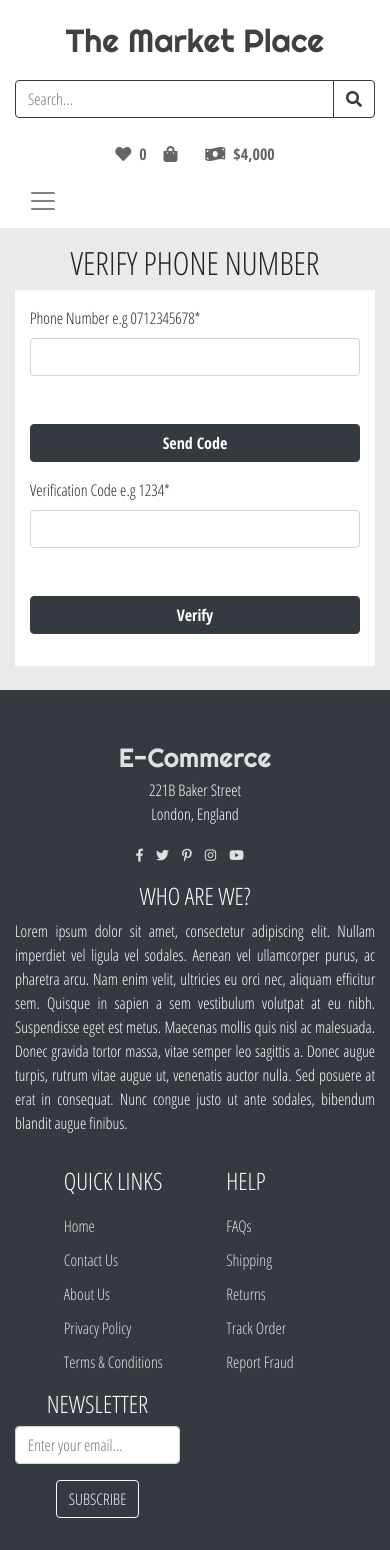
After one commit to Ifraibrahim770/Buy-it, a Django app: page /verifyPhoneNumber/ in a window 390 px wide. The commit adds this page. Run offline with Django 3.2, Linux system fonts and the light colour scheme; some libraries are stand-ins or nearby versions; some web fonts are replaced.

Commit message:
Phone Verification Front End

```diff
--- a/buy_it_v1/store/forms.py
+++ b/buy_it_v1/store/forms.py
@@ -1,5 +1,5 @@
 from django.forms import ModelForm
-from django.contrib.auth.forms import UserCreationForm, AuthenticationForm,UserChangeForm
+from django.contrib.auth.forms import UserCreationForm, AuthenticationForm, UserChangeForm
 from django.contrib.auth.models import User
 from django import forms
 
@@ -20,3 +20,11 @@ class ResetPasswordForm(UserChangeForm):
     class Meta:
         model = User
         fields = ['password']
+
+
+class PhoneForm(forms.Form):
+    your_number = forms.IntegerField(label='Phone Number e.g 0712345678')
+
+
+class VerifyForm(forms.Form):
+    verification_code = forms.IntegerField(label='Verification Code e.g 1234')
--- a/buy_it_v1/store/templates/store/checkout.html
+++ b/buy_it_v1/store/templates/store/checkout.html
@@ -18,6 +18,7 @@
 	            border-radius: 4px;
 	            padding: 10px;" class="box-element" id="form-wrapper">
             <form id="user_form" action="{% url 'save_info'%}" method="get">
+                 {% csrf_token %}
                 <div id="user_info">
                     <div class="form-field">
                         <input required class="form-control" type="text" name="name" placeholder="Name.."
--- a/buy_it_v1/store/templates/store/gg.html
+++ b/buy_it_v1/store/templates/store/gg.html
@@ -30,7 +30,7 @@
                             <div class="col-auto mr-auto">
                                 <ul class="top-nav">
                                     <li>
-                                        <a href="tel:+123-456-7890"><i class="fa fa-phone-square mr-2"></i>+123-456-7890</a>
+                                        <a href="{% url 'verifyPhoneNumber' %}"><i class="fa fa-phone-square mr-2"></i>Verify Phone Number</a>
                                     </li>
                                     <li>
                                         <a href="mailto:mail@ecom.com"><i class="fa fa-envelope mr-2"></i>mail@ecom.com</a>
--- /dev/null
+++ b/buy_it_v1/store/templates/store/verifyPhoneNumber.html
@@ -0,0 +1,74 @@
+<!doctype html>
+<html lang="en">
+<head>
+    {%extends 'store/gg.html' %}
+     {% load static %}
+    {% load crispy_forms_tags %}
+    {% load socialaccount %}
+    {% providers_media_js %}
+    <meta charset="UTF-8">
+    <meta name="viewport"
+          content="width=device-width, user-scalable=no, initial-scale=1.0, maximum-scale=1.0, minimum-scale=1.0">
+    <meta http-equiv="X-UA-Compatible" content="ie=edge">
+    <title>E-Commerce Template</title>
+
+    <link href="//fonts.googleapis.com/css?family=Righteous" rel="stylesheet">
+    <link href="//fonts.googleapis.com/css?family=Open+Sans+Condensed:300,300i,700" rel="stylesheet">
+    <link href="//fonts.googleapis.com/css?family=Open+Sans:300,300i,400,400i,600,600i" rel="stylesheet">
+
+    <link rel="stylesheet" href="https://use.fontawesome.com/releases/v5.7.2/css/all.css" integrity="sha384-fnmOCqbTlWIlj8LyTjo7mOUStjsKC4pOpQbqyi7RrhN7udi9RwhKkMHpvLbHG9Sr" crossorigin="anonymous">
+
+    <link rel="stylesheet" href="{% static 'css/bootstrap.min.css' %}">
+    <link rel="stylesheet" href="{% static 'css/all.min.css' %}">
+    <link rel="stylesheet" href="{% static 'css/style.css' %}">
+</head>
+<body>
+
+         {% block content %}
+            <div class="col-12">
+                <!-- Main Content -->
+                <div class="row">
+                    <div class="col-12 mt-3 text-center text-uppercase">
+                        <h2>Verify Phone Number</h2>
+                    </div>
+                </div>
+
+               <main class="row">
+                    <div class="col-lg-4 col-md-6 col-sm-8 mx-auto bg-white py-3 mb-4">
+                        <div class="row">
+                            <div class="col-12">
+                                <form method="POST">
+                                     {% csrf_token %}
+                                      {{ phone_form|crispy }}
+
+                                    <div class="form-group mt-5">
+                                        <button type="submit" class="btn btn-outline-dark bg-dark text-white" style="width:100%; background-color: #696969;"><strong>Send Code</strong></button>
+                                    </div>
+
+                                </form>
+
+                                 <form method="POST">
+                                     {% csrf_token %}
+                                      {{ code_form|crispy }}
+
+                                    <div class="form-group mt-5">
+                                        <button type="submit" class="btn btn-outline-dark bg-dark text-white" style="width:100%; background-color: #696969;"><strong>Verify</strong></button>
+                                    </div>
+
+                                </form>
+                        </div>
+                    </div>
+
+                </main>
+                <!-- Main Content -->
+            </div>
+
+
+
+             {% endblock content %}
+
+          <script type="text/javascript" src="{% static 'js/jquery.min.js' %}"></script>
+          <script type="text/javascript" src="{% static 'js/bootstrap.min.js' %}"></script>
+          <script type="text/javascript" src="{% static 'js/script.js' %}"></script>
+</body>
+</html>
--- a/buy_it_v1/store/urls.py
+++ b/buy_it_v1/store/urls.py
@@ -19,6 +19,7 @@ urlpatterns=[
     path('ProcessOrder/', views.ProcessOrder, name="process_order"),
     path('product-view/', views.ProductApi, name="product-view"),
     path('product-detail/<int:pk>', views.ProductApiDetail, name="product-detail-view"),
-    path('saveReview', views.saveReview, name="saveReview")
+    path('saveReview', views.saveReview, name="saveReview"),
+    path('verifyPhoneNumber/', views.verifyPhoneNumber, name="verifyPhoneNumber")
 
 ]
--- a/buy_it_v1/store/views.py
+++ b/buy_it_v1/store/views.py
@@ -10,7 +10,7 @@ from .OrderProcessing import Processorder
 from .models import *
 from django.http import HttpResponse, JsonResponse
 from django.contrib.auth.forms import UserCreationForm
-from .forms import CreateUserForm, AuthenticateUserForm, ResetPasswordForm
+from .forms import CreateUserForm, AuthenticateUserForm, ResetPasswordForm, PhoneForm, VerifyForm
 import requests
 from requests.auth import HTTPBasicAuth
 import json
@@ -230,10 +230,9 @@ def view(request, product_id):
     similar_products = Product.objects.filter(category=product_category)
     category_options = ProductCategory.objects.all()
 
-
     # context
     context = {'product_info': product_info,
-               'product_reviews':product_reviews,
+               'product_reviews': product_reviews,
                'product_id': product_id,
                'cartItems': cartItems,
                'product_description': product_description,
@@ -368,7 +367,7 @@ def saveReview(request):
         comment = request.GET.get('comment')
         customer = request.user.customer
         product_id = request.GET.get('product_id')
-        print("productid",product_id)
+        print("productid", product_id)
         product = Product.objects.get(id=product_id)
 
         Review = ProductReview.objects.create(customer=customer, product=product)
@@ -378,13 +377,19 @@ def saveReview(request):
 
         print('Your shit has been saved!!!')
 
-
-
-
     return render(request, 'store/search_results.html')
 
 
-#API REQUESTS
+def verifyPhoneNumber(request):
+    phone_form = PhoneForm()
+    code_form = VerifyForm()
+    context = {'phone_form': phone_form,
+               'code_form': code_form}
+
+    return render(request, 'store/verifyPhoneNumber.html',context)
+
+
+# API REQUESTS
 @api_view(['GET'])
 def ProductApi(request):
     products = Product.objects.all()
@@ -392,8 +397,9 @@ def ProductApi(request):
     serializer = ProductSerializer(products, many=True)
     return Response(serializer.data)
 
+
 @api_view(['GET'])
-def ProductApiDetail(request,pk):
+def ProductApiDetail(request, pk):
     products = Product.objects.get(id=pk)
 
     serializer = ProductSerializer(products, many=False)
```
Also changed, not shown: buy_it_v1/db.sqlite3.
